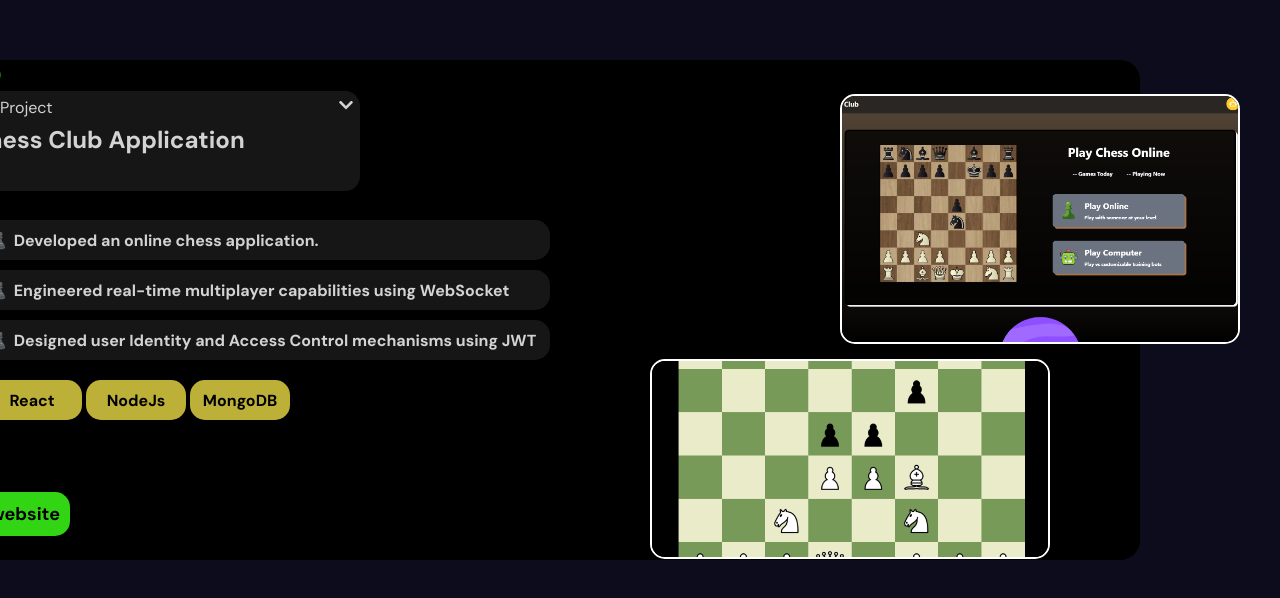
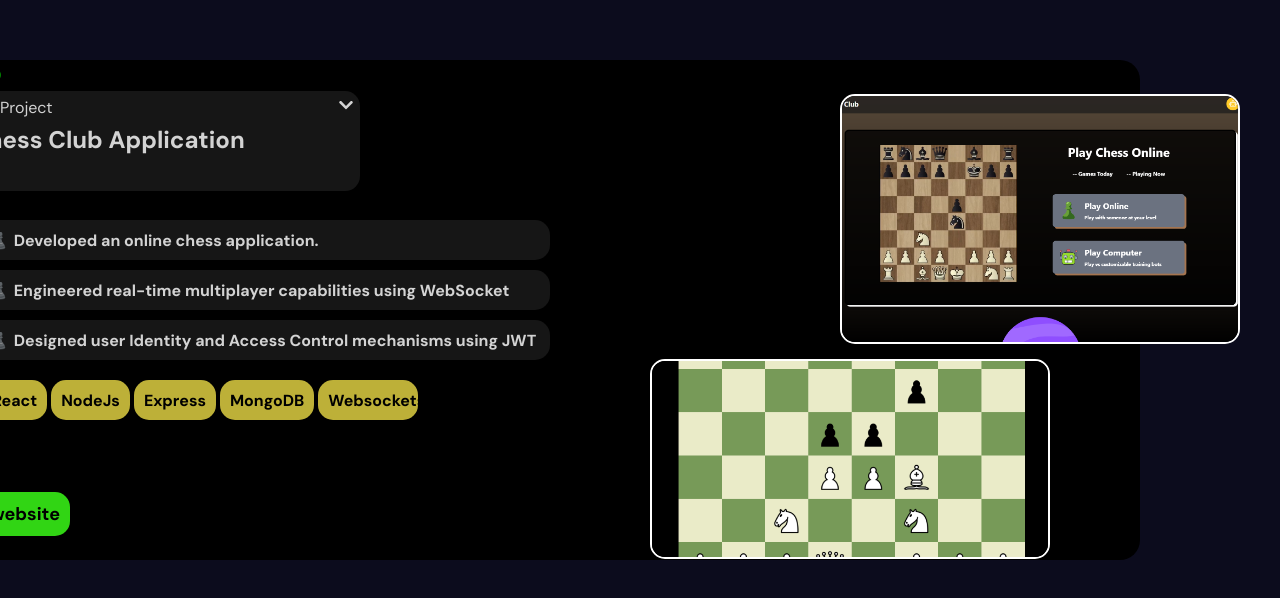
Before and after one commit to Rahul-sehrawat/portfolio, a React (Vite) app: page / in a window 1280 px wide. Shown: the part 4333-4931 px from the top of the page. Built offline with nearby package versions, Linux system fonts and the light colour scheme.

Commit message:
project section updated

```diff
--- a/src/components/projects/Projects.jsx
+++ b/src/components/projects/Projects.jsx
@@ -30,8 +30,9 @@ const items = [
     des3:'♟️ Designed user Identity and Access Control mechanisms using JWT',
     ts1:'React',
     ts2:'NodeJs',
-    ts3:'MongoDB',
-    ts4:'Websockets',
+    ts3:'Express',
+    ts4:'MongoDB',
+    ts5:'Websockets',
   },
   {
     id: 3,
@@ -89,6 +90,8 @@ const Single = ({ item }) => {
                     <div className="techstack-div">{item.ts1}</div>
                     <div className="techstack-div">{item.ts2}</div>
                     <div className="techstack-div">{item.ts3}</div>
+                    {item.ts4 && (<div className="techstack-div">{item.ts4}</div>)}
+                    {item.ts5 && (<div className="techstack-div">{item.ts5}</div>)}
                   </div>
                   <div style={{position:'relative'}}>
                     <a className="website-link" href={item.link}>website</a>
```
